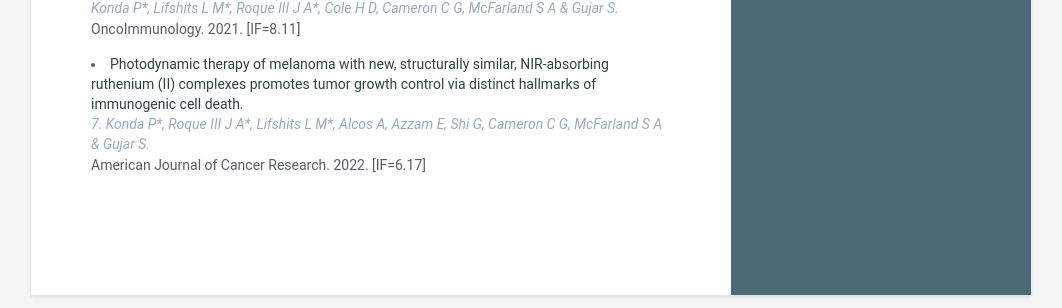
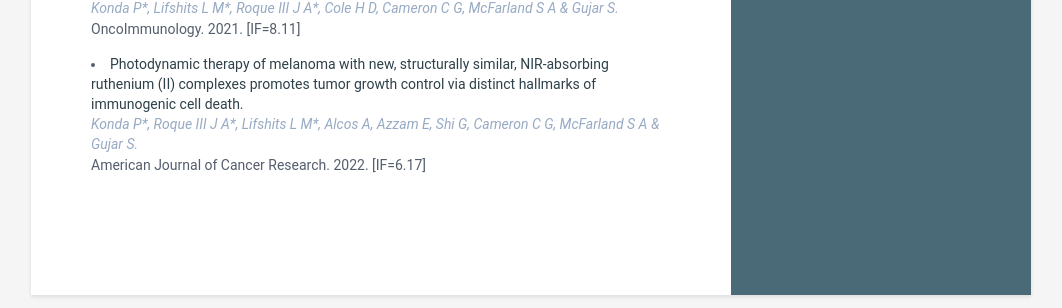
Before and after one commit to Prathyusha-konda/Website, a Jekyll site: the page built from index.html, in a window 1280 px wide and 900 px high, scrolled down 1251 px. Shown: the part 524-832 px from the top of the window, without its empty margins (109-1171 px from the left). Built offline with Jekyll 4.4.1, drawn with Linux system fonts in a browser that asks for light colours; some of the changed text lies outside the part shown.

Commit message:
Update data.yml

```diff
--- a/_data/data.yml
+++ b/_data/data.yml
@@ -34,7 +34,7 @@ education:
 
 experiences:
     #title: Research Experience
-    - role: Ph.D. student
+    - role: Ph.D. Student
       time: 2015 - 2022
       company: Dalhousie University, Canada
       details: |
@@ -100,7 +100,7 @@ publications:
 
       - title: Photodynamic therapy of melanoma with new, structurally similar, NIR-absorbing ruthenium (II) complexes promotes tumor growth control via distinct hallmarks of immunogenic cell death.
         link: "https://pubmed.ncbi.nlm.nih.gov/35141014/"
-        authors: 7.	Konda P*, Roque III J A*, Lifshits L M*, Alcos A, Azzam E, Shi G, Cameron C G, McFarland S A & Gujar S.
+        authors: Konda P*, Roque III J A*, Lifshits L M*, Alcos A, Azzam E, Shi G, Cameron C G, McFarland S A & Gujar S.
         conference: American Journal of Cancer Research. 2022. [IF=6.17]
 
 
```
